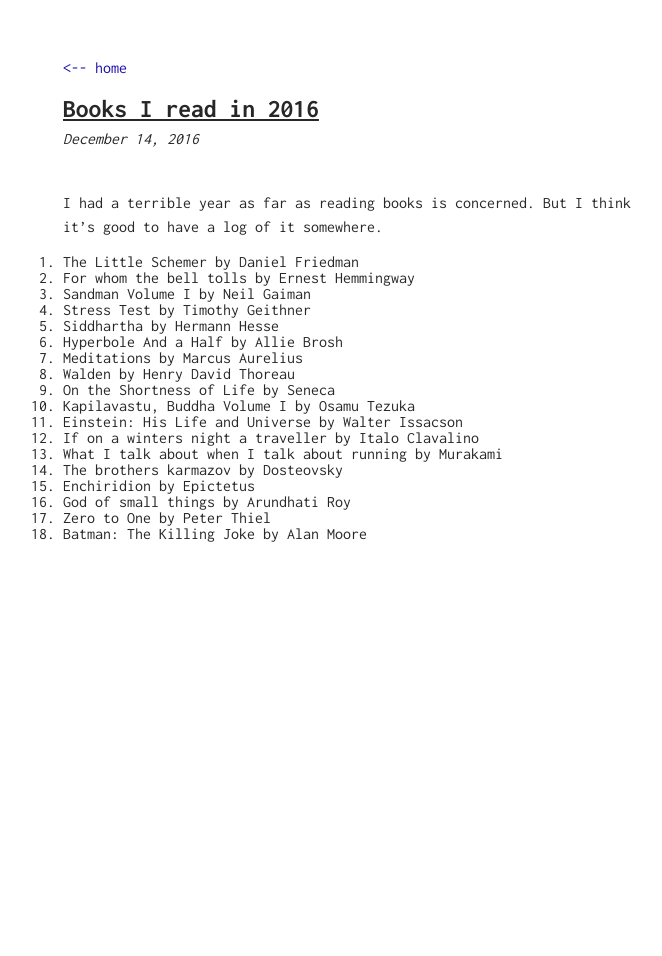
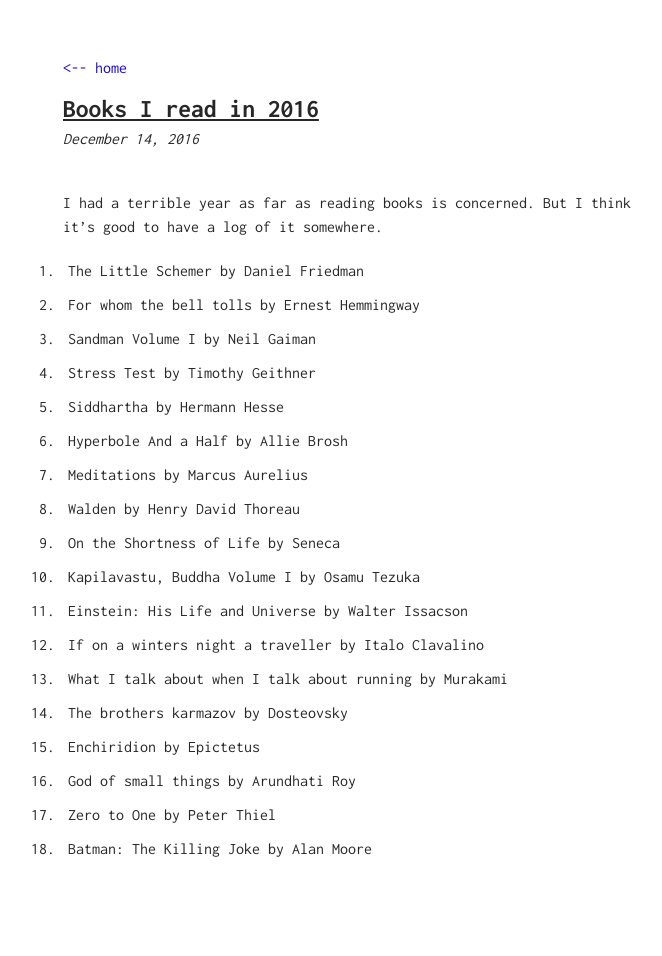
Before and after one commit to sukunrt/sukunrt.github.io, a Jekyll site: the page built from _posts/2016-12-14-Books_I_Read_in_2016.md, in a window 1280 px wide. Shown: the whole page, without its empty margins (277-939 px from the left). Built offline with Jekyll 4.4.1, drawn with Linux system fonts in a browser that asks for light colours; before the commit the page ends 900 px from its top, so only the background shows below that.

Commit message:
fix styling

```diff
--- a/assets/css/main.scss
+++ b/assets/css/main.scss
@@ -142,18 +142,19 @@ ul {
             margin-left: 30px;
             margin-top: -5px;
             margin-bottom: 5px;
-            li {
-                padding: 5px;
-                padding-left: 5px;
-		line-height: 150%;
-                @media screen and (max-width: $br) {
-                    padding: 10px 0 10px 0;
-                }
-            }
             @media screen and (max-width: $br) {
                 margin-left: 10px;
             }
         }
+	li {
+            padding: 5px;
+            padding-left: 5px;
+	    line-height: 150%;
+            @media screen and (max-width: $br) {
+                padding: 10px 0 10px 0;
+            }
+        }
+
         img {
             margin-top: 10px;
             margin-bottom: 10px;
```
